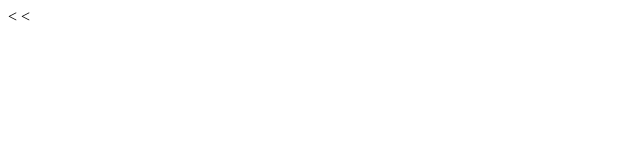
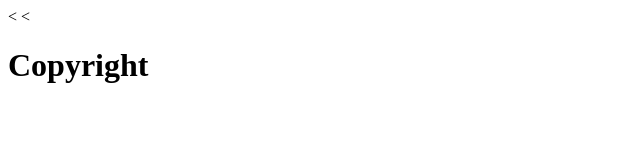
Before and after one commit to isru123/gir-one, a plain HTML site: page index.html in a window 1280 px wide. Shown: the whole page, without its empty margins (0-640 px from the left). Drawn offline with Linux system fonts and the light colour scheme.

Commit message:
i have added footer

```diff
--- a/index.html
+++ b/index.html
@@ -8,4 +8,8 @@
   <body>
 
   </body>
+
+<footer>
+  <h1>Copyright</h1>
+</footer>
 </html>
```
